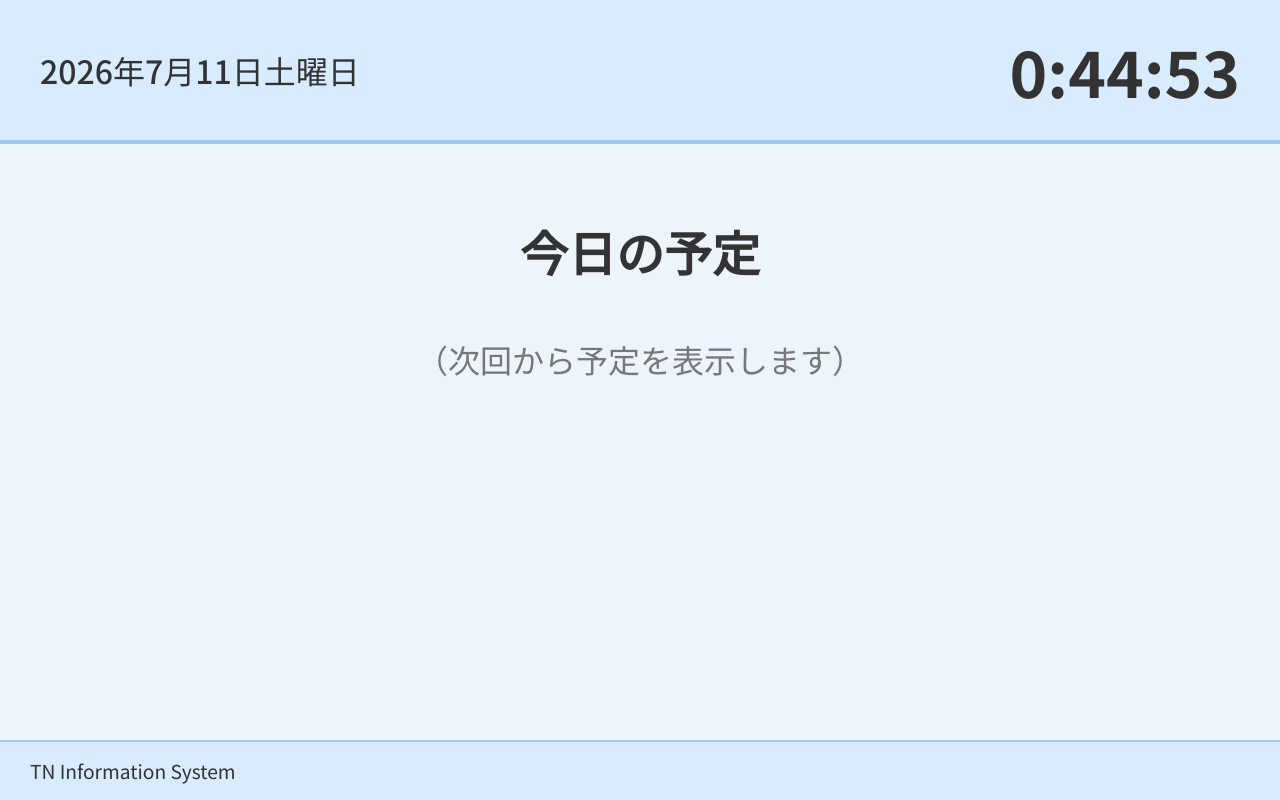
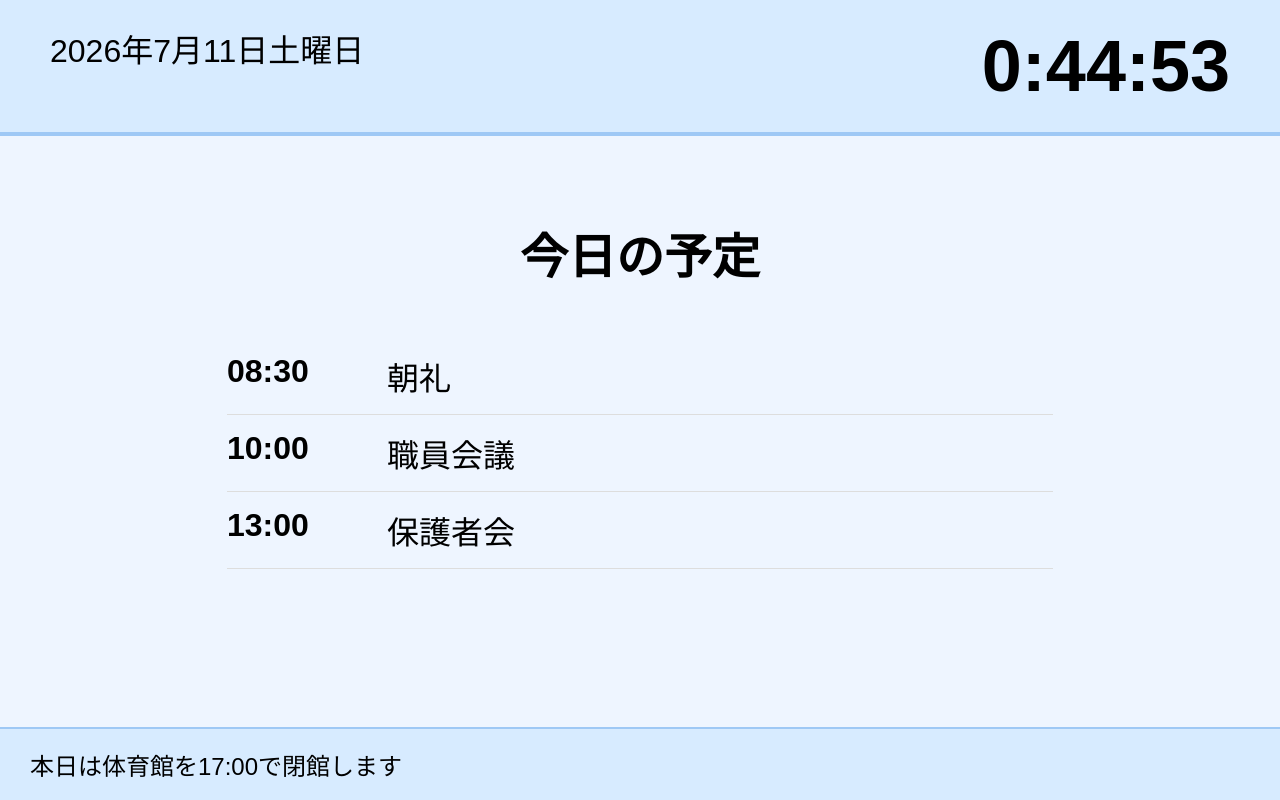
Before and after one commit to kumapuni/tn-information, a React (Vite) app in the folder apps/display/: page / in a window 1280 px wide. Built offline with nearby package versions, Linux system fonts and the light colour scheme.

Commit message:
feat(display): create basic schedule layout

```diff
--- a/apps/display/src/App.css
+++ b/apps/display/src/App.css
@@ -2,17 +2,16 @@
   height: 100vh;
   display: flex;
   flex-direction: column;
-  background: #eef4fb;
-  color: #333;
+  background: #eef5ff;
 }
 
-header {
+.header {
   display: flex;
   justify-content: space-between;
-  align-items: center;
-  padding: 24px 40px;
-  background: #d8ebff;
-  border-bottom: 4px solid #9cc8f5;
+  align-items: flex-start;
+  padding: 25px 50px;
+  background: #d7ebff;
+  border-bottom: 4px solid #9ec8f5;
 }
 
 .date {
@@ -21,33 +20,42 @@ header {
 }
 
 .clock {
-  font-size: 4rem;
-  font-weight: 700;
+  font-size: 4.5rem;
+  font-weight: bold;
 }
 
-main {
+.main {
   flex: 1;
-  padding: 40px 80px;
+  padding: 50px;
 }
 
-main h1 {
+.main h1 {
   text-align: center;
   font-size: 3rem;
   margin-bottom: 50px;
 }
 
-.placeholder {
-  text-align: center;
-  font-size: 2rem;
-  color: #777;
+.schedule {
+  width: 70%;
+  margin: auto;
 }
 
-footer {
-  height: 60px;
-  background: #d8ebff;
-  border-top: 2px solid #9cc8f5;
+.schedule-item {
   display: flex;
-  align-items: center;
-  padding: 0 30px;
-  font-size: 1.2rem;
+  gap: 40px;
+  font-size: 2rem;
+  padding: 15px 0;
+  border-bottom: 1px solid #ddd;
 }
+
+.time {
+  width: 120px;
+  font-weight: bold;
+}
+
+.footer {
+  background: #d7ebff;
+  border-top: 2px solid #9ec8f5;
+  padding: 18px 30px;
+  font-size: 1.5rem;
+}
--- a/apps/display/src/App.tsx
+++ b/apps/display/src/App.tsx
@@ -1,14 +1,17 @@
 import { useEffect, useState } from "react";
 import "./App.css";
+
+const schedule = [
+  { time: "08:30", title: "朝礼" },
+  { time: "10:00", title: "職員会議" },
+  { time: "13:00", title: "保護者会" },
+];
 
 function App() {
   const [now, setNow] = useState(new Date());
 
   useEffect(() => {
-    const timer = setInterval(() => {
-      setNow(new Date());
-    }, 1000);
-
+    const timer = setInterval(() => setNow(new Date()), 1000);
     return () => clearInterval(timer);
   }, []);
 
@@ -25,21 +28,26 @@ function App() {
 
   return (
     <div className="app">
-      <header>
+      <header className="header">
         <div className="date">{date}</div>
         <div className="clock">{time}</div>
       </header>
 
-      <main>
+      <main className="main">
         <h1>今日の予定</h1>
 
-        <div className="placeholder">
-          （次回から予定を表示します）
+        <div className="schedule">
+          {schedule.map((item) => (
+            <div className="schedule-item" key={item.time}>
+              <span className="time">{item.time}</span>
+              <span>{item.title}</span>
+            </div>
+          ))}
         </div>
       </main>
 
-      <footer>
-        TN Information System
+      <footer className="footer">
+        本日は体育館を17:00で閉館します
       </footer>
     </div>
   );
--- a/apps/display/src/index.css
+++ b/apps/display/src/index.css
@@ -1,17 +1,5 @@
-@import url("https://fonts.googleapis.com/css2?family=Noto+Sans+JP:wght@400;500;700&display=swap");
-
-* {
-  box-sizing: border-box;
+body {
+  margin: 0;
+  font-family: "Noto Sans JP", sans-serif;
+  background: #eef5ff;
 }
-
-html,
-body,
-#root {
-  width: 100%;
-  height: 100%;
-  margin: 0;
-}
-
-body {
-  font-family: "Noto Sans JP", sans-serif;
-}
```
